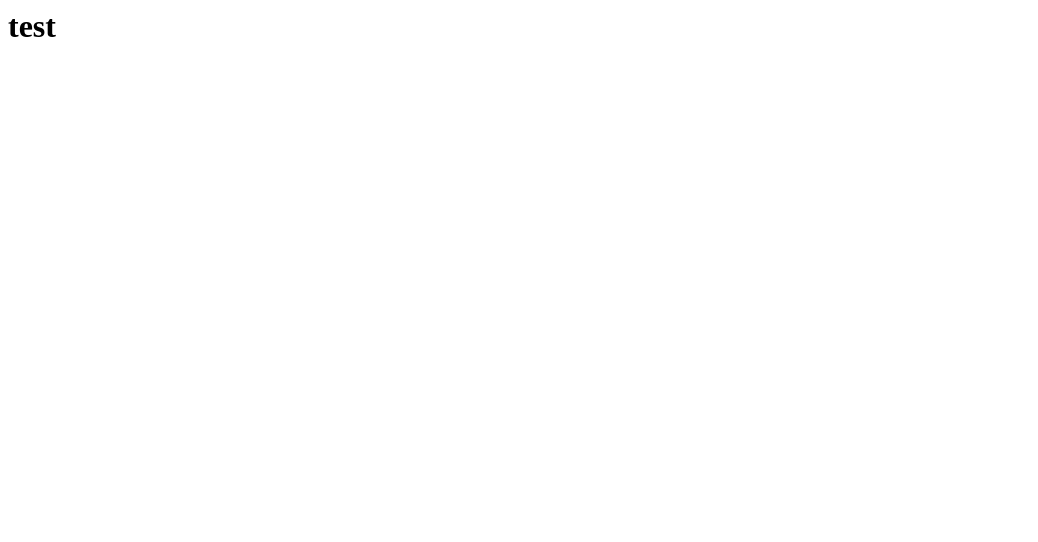
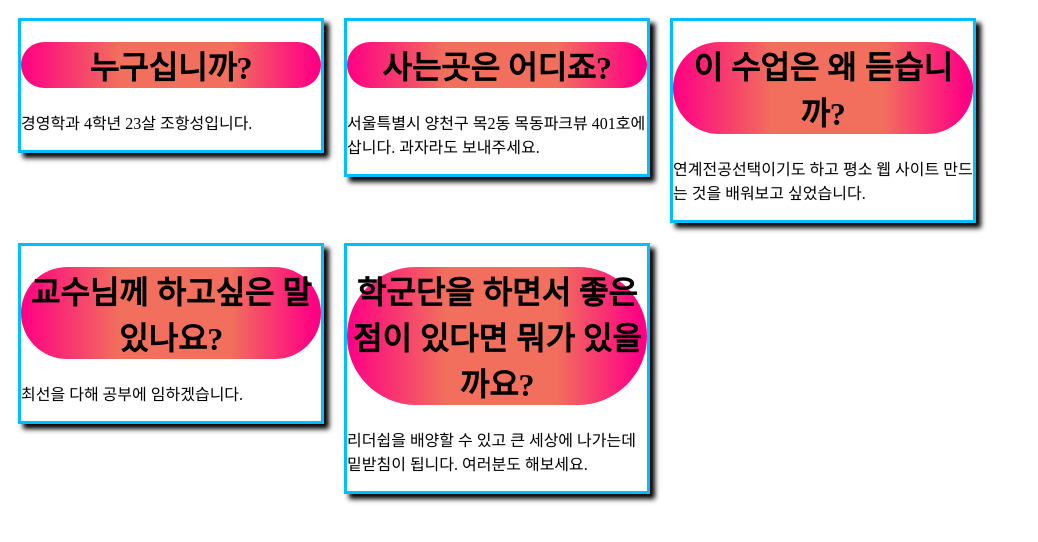
Before and after one commit to gkdtjd0303/gkdtjd0303.github.io, a plain HTML site: page test.html in a window 1280 px wide. Shown: the whole page, without its empty margins (0-1038 px from the left). Drawn offline with Linux system fonts and the light colour scheme.

Commit message:
Update test.html

```diff
--- a/test.html
+++ b/test.html
@@ -1,3 +1,60 @@
-<html>
-<h1>test</h1>
-</html>
+<!DOCTYPE html>
+<html lang="ko"><head><meta http-equiv="Content-Type" content="text/html; charset=UTF-8">
+
+    <title>경영1332083 조항성 자기소개 페이지</title>
+    <link rel="stylesheet" href="./3월 29일 웹프 실습_files/항성이스타일씨트.css">
+    <script src="./3월 29일 웹프 실습_files/이거잡아바자바.js"></script>
+<style>
+
+ h1 { border-radius: 133px 133px 133px 133px;
+     -moz-border-radius: 133px 133px 133px 133px;
+     -webkit-border-radius: 133px 133px 133px 133px;
+     border: 0px solid #000000;
+     text-align: center;
+     background: rgba(255,0,132,1);
+     background: -moz-linear-gradient(left, rgba(255,0,132,1) 0%, rgba(241,111,92,1) 33%, rgba(241,111,92,1) 70%, rgba(255,0,132,1) 98%, rgba(255,0,132,1) 100%);
+     background: -webkit-gradient(left top, right top, color-stop(0%, rgba(255,0,132,1)), color-stop(33%, rgba(241,111,92,1)), color-stop(70%, rgba(241,111,92,1)), color-stop(98%, rgba(255,0,132,1)), color-stop(100%, rgba(255,0,132,1)));
+     background: -webkit-linear-gradient(left, rgba(255,0,132,1) 0%, rgba(241,111,92,1) 33%, rgba(241,111,92,1) 70%, rgba(255,0,132,1) 98%, rgba(255,0,132,1) 100%);
+     background: -o-linear-gradient(left, rgba(255,0,132,1) 0%, rgba(241,111,92,1) 33%, rgba(241,111,92,1) 70%, rgba(255,0,132,1) 98%, rgba(255,0,132,1) 100%);
+     background: -ms-linear-gradient(left, rgba(255,0,132,1) 0%, rgba(241,111,92,1) 33%, rgba(241,111,92,1) 70%, rgba(255,0,132,1) 98%, rgba(255,0,132,1) 100%);
+     background: linear-gradient(to right, rgba(255,0,132,1) 0%, rgba(241,111,92,1) 33%, rgba(241,111,92,1) 70%, rgba(255,0,132,1) 98%, rgba(255,0,132,1) 100%);
+     filter: progid:DXImageTransform.Microsoft.gradient( startColorstr='#ff0084', endColorstr='#ff0084', GradientType=1 );}
+    .floating-box {
+        display: inline-block;
+        width: 300px;
+        margin: 10px;
+        border: 3px solid deepskyblue;
+        float: left;
+        box-shadow: 5px 5px 5px black;
+    }
+
+</style>
+</head>
+<body>
+<div class="floating-box">
+    <h1> 누구십니까? </h1>
+    <p> 경영학과 4학년 23살 조항성입니다. </p>
+</div>
+
+<div class="floating-box">
+    <h1> 사는곳은 어디죠? </h1>
+    <p> 서울특별시 양천구 목2동 목동파크뷰 401호에 삽니다. 과자라도 보내주세요. </p>
+</div>
+
+<div class="floating-box">
+    <h1> 이 수업은 왜 듣습니까? </h1>
+    <p> 연계전공선택이기도 하고 평소 웹 사이트 만드는 것을 배워보고 싶었습니다. </p>
+</div>
+
+<div class="floating-box">
+    <h1> 교수님께 하고싶은 말 있나요? </h1>
+    <p> 최선을 다해 공부에 임하겠습니다. </p>
+</div>
+
+<div class="floating-box">
+    <h1> 학군단을 하면서 좋은점이 있다면 뭐가 있을까요? </h1>
+    <p> 리더쉽을 배양할 수 있고 큰 세상에 나가는데 밑받침이 됩니다. 여러분도 해보세요. </p>
+</div>
+
+
+</body></html>
```
